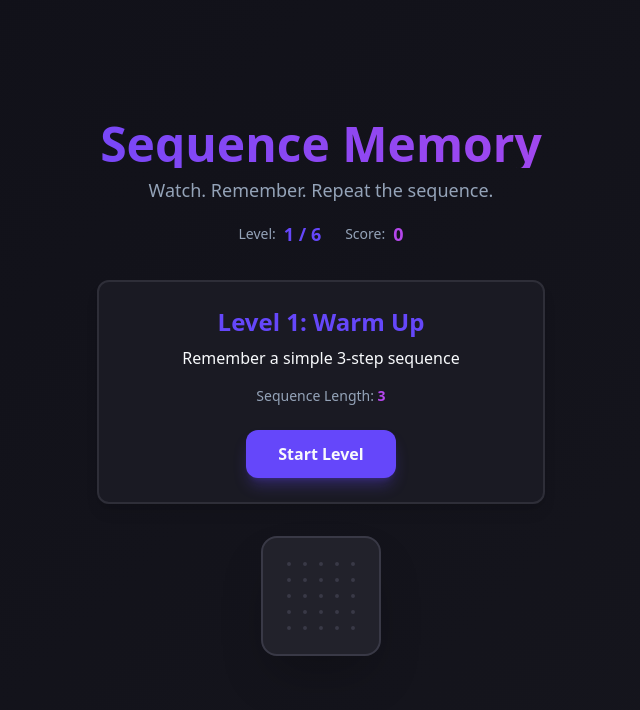
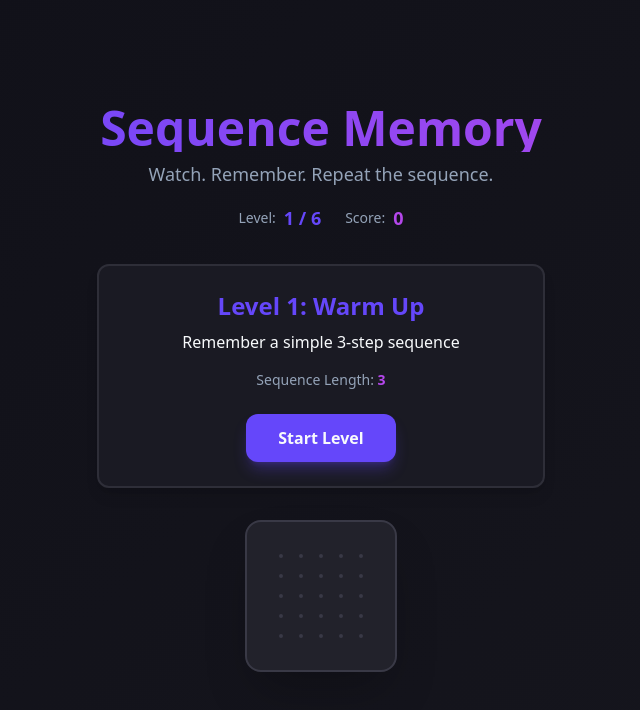
Before and after one commit to SAIVIVEK123321/blink-pattern-play, a React (Vite) app: page / in a window 1280 px wide. Shown: the top 710 px of the page, without its empty margins (319-959 px from the left). Built offline with nearby package versions, Linux system fonts and the light colour scheme; the HTML template or start-up script is replaced by a standard one.

Commit message:
Refactor: Improve board appearance

```diff
--- a/src/components/Grid.tsx
+++ b/src/components/Grid.tsx
@@ -15,8 +15,8 @@ const Grid = ({
   const totalSquares = gridSize * gridSize;
 
   return (
-    <div className="inline-block p-6 bg-grid-bg rounded-2xl border-2 border-grid-border shadow-2xl">
-      <div className="grid grid-cols-5 gap-3 w-full max-w-md">
+    <div className="inline-block p-8 bg-grid-bg rounded-2xl border-2 border-grid-border shadow-2xl">
+      <div className="grid grid-cols-5 gap-4 w-full max-w-2xl">
         {Array.from({ length: totalSquares }).map((_, index) => (
           <Square
             key={index}
--- a/src/index.css
+++ b/src/index.css
@@ -65,12 +65,15 @@ All colors MUST be HSL.
   /* Pulse animation for flashing squares */
   @keyframes pulse-glow {
     0%, 100% {
-      box-shadow: 0 0 20px hsl(var(--primary) / 0.5), 0 0 40px hsl(var(--primary) / 0.3);
+      box-shadow: 0 0 40px hsl(var(--primary) / 0.8), 0 0 80px hsl(var(--primary) / 0.6), 0 0 120px hsl(var(--primary) / 0.4);
       background-color: hsl(var(--square-active));
+      border-color: hsl(var(--primary-glow));
     }
     50% {
-      box-shadow: 0 0 30px hsl(var(--primary-glow) / 0.7), 0 0 60px hsl(var(--primary-glow) / 0.5);
+      box-shadow: 0 0 60px hsl(var(--primary-glow) / 1), 0 0 120px hsl(var(--primary-glow) / 0.8), 0 0 180px hsl(var(--primary-glow) / 0.6);
       background-color: hsl(var(--primary-glow));
+      border-color: hsl(250 100% 85%);
+      transform: scale(1.05);
     }
   }
 
```
